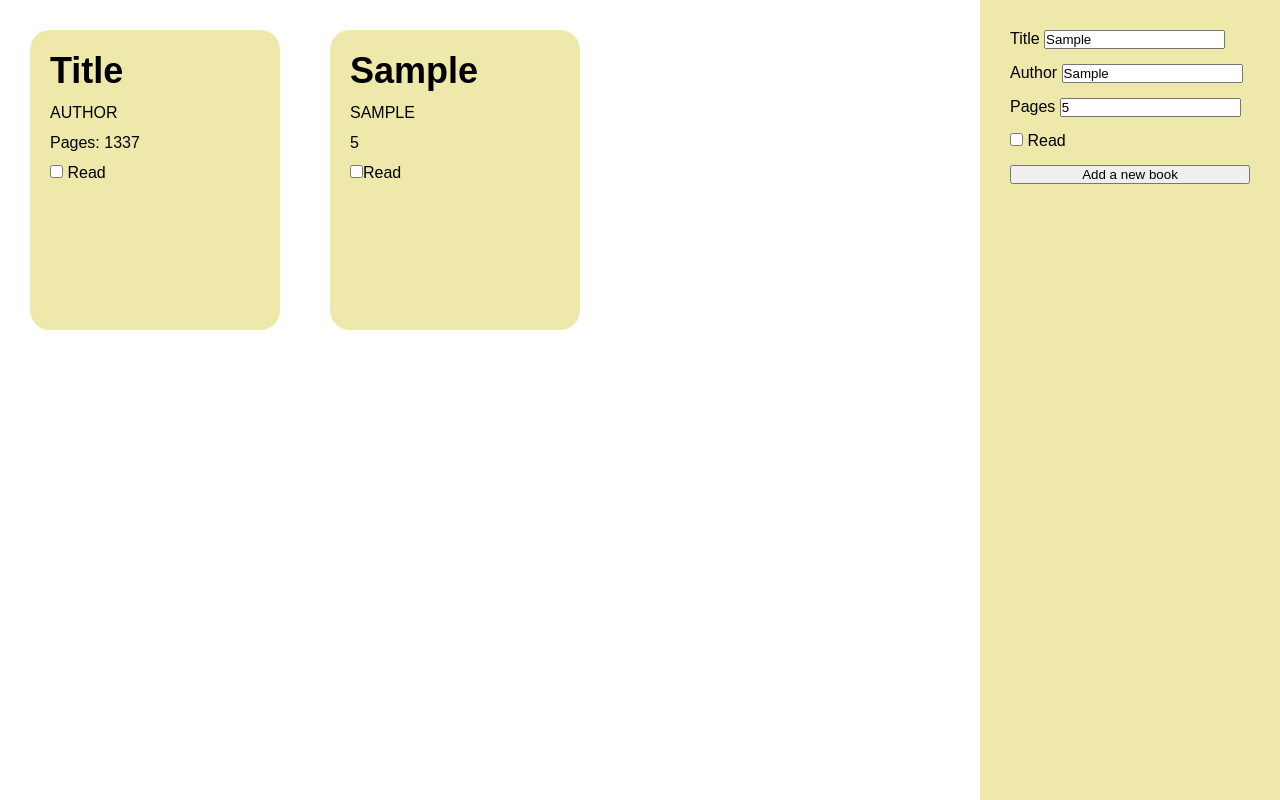
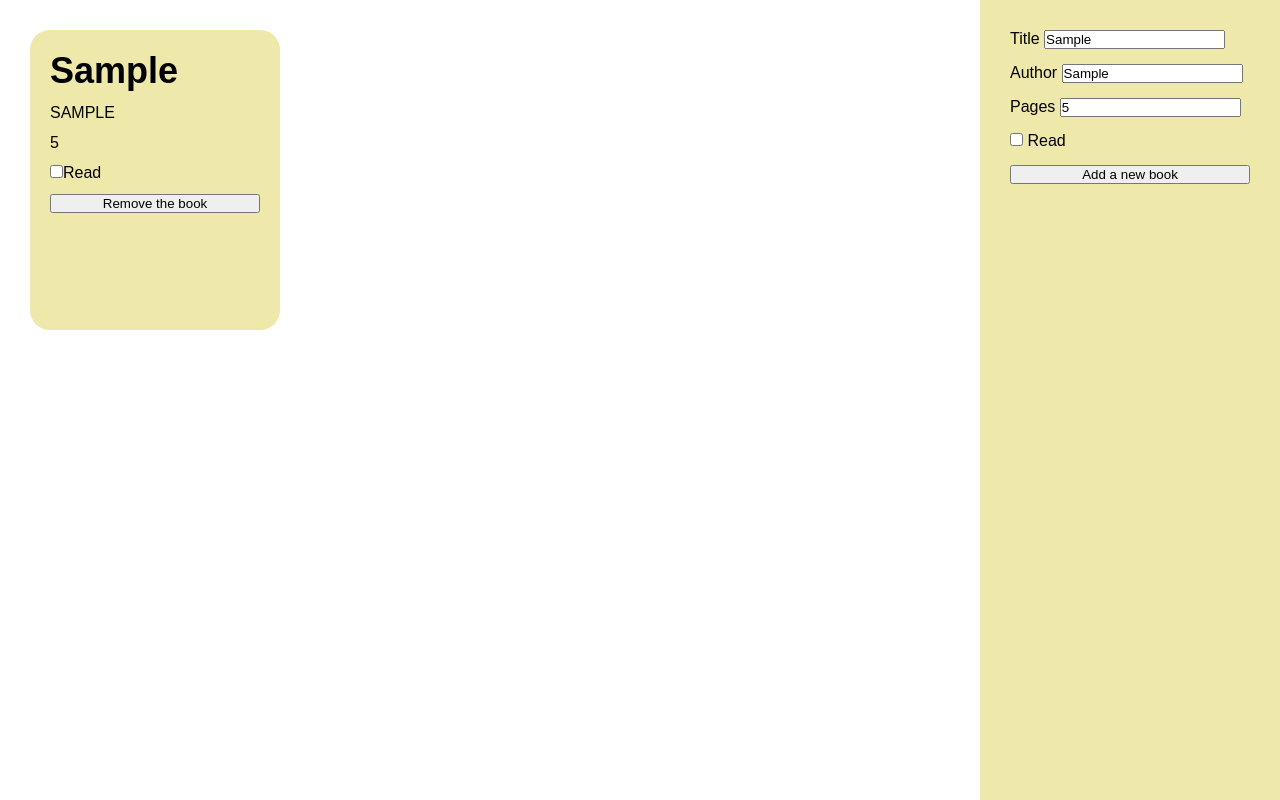
Before and after one commit to Banbarashik/Library, a plain HTML site: page index.html in a window 1280 px wide. Both pictures are taken after typing "Sample", "Sample", "5" into the empty fields and a click on the input "Add a new book". Drawn offline with Linux system fonts and the light colour scheme.

Commit message:
addition and removing book cards

```diff
--- a/index.html
+++ b/index.html
@@ -9,17 +9,7 @@
     <title>Library app</title>
   </head>
   <body>
-    <section class="cards">
-      <article class="book-card">
-        <h2 class="title">Title</h2>
-        <p class="author">Author</p>
-        <p class="pages">Pages: 1337</p>
-        <div class="input-and-label">
-          <input type="checkbox" name="read" id="read" />
-          <label for="read">Read</label>
-        </div>
-      </article>
-    </section>
+    <section class="cards"></section>
     <form class="add-book-form">
       <div class="input-and-label">
         <label for="title">Title</label>
--- a/script.js
+++ b/script.js
@@ -1,6 +1,7 @@
 "use strict";
 let myLibrary = [];
 const cardsBlock = document.querySelector(".cards");
+const addBookBtn = document.getElementById("add-book");
 
 function Book(title, author, pages) {
   this.title = title;
@@ -9,51 +10,73 @@ function Book(title, author, pages) {
 }
 
 function addBookToLibrary() {
-  myLibrary = [];
+  // myLibrary = [];
+  cardsBlock.replaceChildren();
+
   const title = document.getElementById("title").value;
   const author = document.getElementById("author").value;
   const pages = document.getElementById("pages").value;
 
   const newBook = new Book(title, author, pages);
+
   myLibrary.push(newBook);
 
   myLibrary.forEach((book, index) => {
+    const formCheckbox = document.getElementById("status");
+
     const bookCardBody = document.createElement("article");
     const title = document.createElement("h2");
     const author = document.createElement("p");
     const pages = document.createElement("p");
-    const formCheckbox = document.getElementById("status");
     const inputLabelContainer = document.createElement("div");
-    inputLabelContainer.classList.add("input-and-label");
     const statusInput = document.createElement("input");
     const statusLabel = document.createElement("label");
+    const removeBtn = document.createElement("button");
+
     statusInput.setAttribute("type", "checkbox");
     statusInput.setAttribute("id", "read" + index);
     statusLabel.setAttribute("for", "read" + index);
-    statusLabel.textContent = "Read";
+    removeBtn.setAttribute("data-index", index);
+
     if (formCheckbox.checked === true) statusInput.checked = true;
+
     bookCardBody.classList.add("book-card");
     title.classList.add("title");
     author.classList.add("author");
     pages.classList.add("pages");
+    inputLabelContainer.classList.add("input-and-label");
+    removeBtn.classList.add("remove-btn");
+
     title.textContent = book.title;
     author.textContent = book.author;
     pages.textContent = book.pages;
+    statusLabel.textContent = "Read";
+    removeBtn.textContent = "Remove the book";
+
     bookCardBody.appendChild(title);
     bookCardBody.appendChild(author);
     bookCardBody.appendChild(pages);
+
     inputLabelContainer.appendChild(statusInput);
     inputLabelContainer.appendChild(statusLabel);
     bookCardBody.appendChild(inputLabelContainer);
+
+    bookCardBody.appendChild(removeBtn);
+
+    bookCardBody.setAttribute("data-index", index);
     cardsBlock.appendChild(bookCardBody);
+
+    removeBtn.addEventListener("click", () => {
+      myLibrary.splice(bookCardBody.dataset.index, 1);
+      const test = document.querySelector(
+        `article[data-index="${bookCardBody.dataset.index}"]`
+      );
+      cardsBlock.removeChild(test);
+    });
   });
 }
-
-const addBookBtn = document.getElementById("add-book");
 
 addBookBtn.addEventListener("click", (e) => {
   e.preventDefault();
   addBookToLibrary();
 });
-
-console.log(myLibrary);
```
